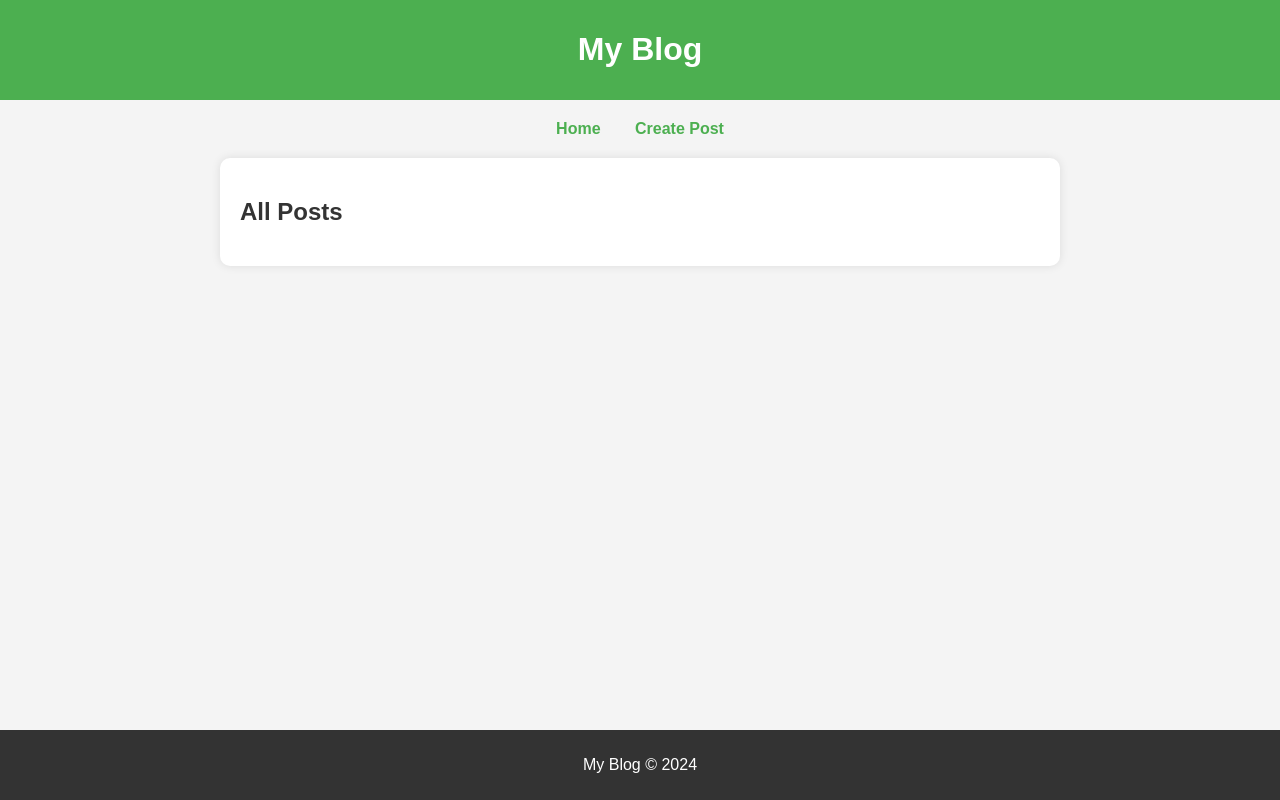
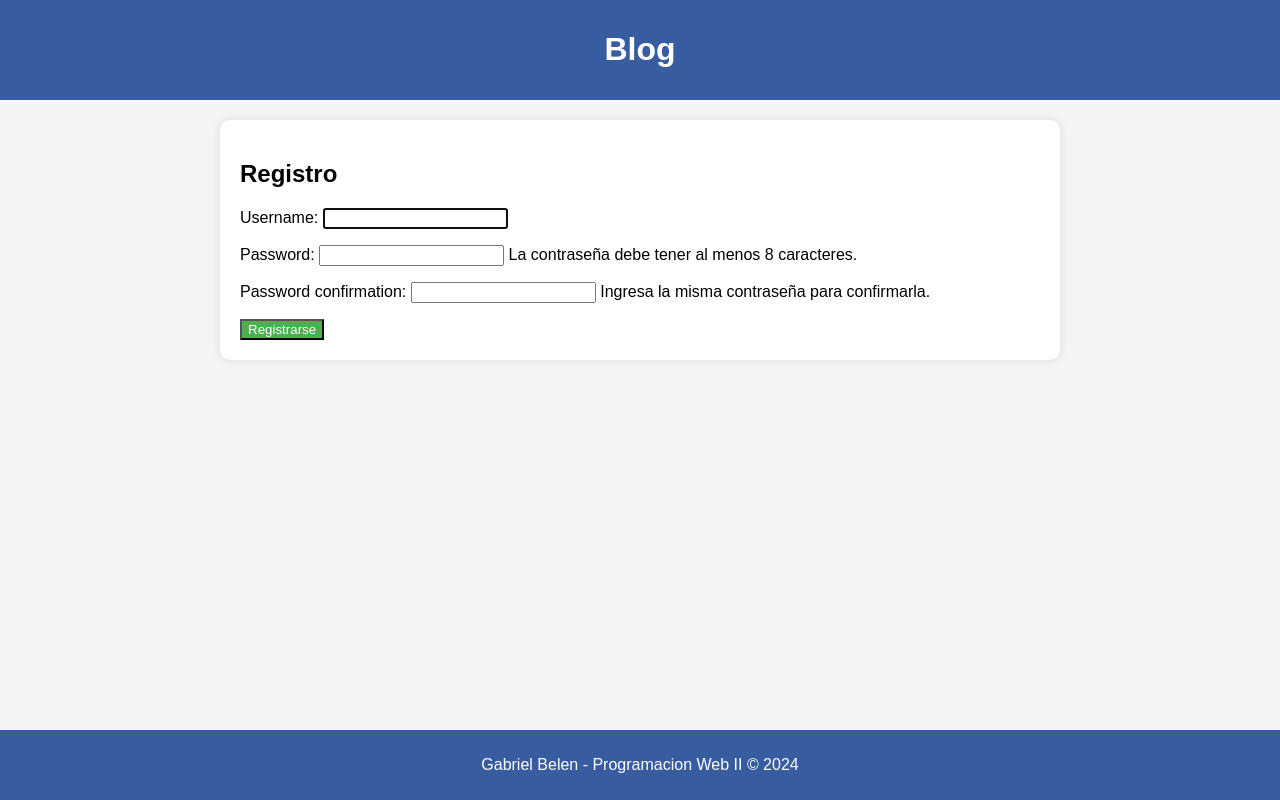
Before and after one commit to gabitoeo/blog_project, a Django app: page /register/ in a window 1280 px wide. Run offline with Django 4.2, Linux system fonts and the light colour scheme; data that the repository does not hold is empty.

Commit message:
varios cambios

```diff
--- a/blog_project/Blog/Blog/settings.py
+++ b/blog_project/Blog/Blog/settings.py
@@ -39,6 +39,10 @@ INSTALLED_APPS = [
     'django.contrib.staticfiles',
     'post',
 ]
+
+LOGIN_REDIRECT_URL = '/posts/'
+LOGOUT_REDIRECT_URL = '/'
+
 
 MIDDLEWARE = [
     'django.middleware.security.SecurityMiddleware',
--- a/blog_project/Blog/Blog/urls.py
+++ b/blog_project/Blog/Blog/urls.py
@@ -1,11 +1,13 @@
 from django.contrib import admin
 from django.urls import path, include
 from django.contrib.auth import views as auth_views
+from post import views as post_views
 
 urlpatterns = [
     path('admin/', admin.site.urls),
-    path('', include('post.urls')),
     path('login/', auth_views.LoginView.as_view(template_name='post/login.html'), name='login'),
-    path('logout/', auth_views.LogoutView.as_view(template_name='post/logout.html'), name='logout'),
-    path('register/', include('post.urls')),
+    path('', auth_views.LoginView.as_view(template_name='post/login.html'), name='login'),  # Página principal es login
+    path('register/', post_views.register, name='register'),
+    path('posts/', include('post.urls')),  # Las URLs de los posteos van aquí
+    path('logout/', auth_views.LogoutView.as_view(template_name='post/login.html'), name='logout'),
 ]
--- /dev/null
+++ b/blog_project/Blog/post/forms.py
@@ -0,0 +1,14 @@
+from django import forms
+from django.contrib.auth.forms import UserCreationForm
+from django.contrib.auth.models import User
+
+class CustomUserCreationForm(UserCreationForm):
+    class Meta:
+        model = User
+        fields = ['username', 'password1', 'password2']
+
+    def __init__(self, *args, **kwargs):
+        super().__init__(*args, **kwargs)
+        self.fields['username'].help_text = None
+        self.fields['password1'].help_text = 'La contraseña debe tener al menos 8 caracteres.'
+        self.fields['password2'].help_text = 'Ingresa la misma contraseña para confirmarla.'
--- a/blog_project/Blog/post/templates/base.html
+++ b/blog_project/Blog/post/templates/base.html
@@ -12,7 +12,7 @@
             padding: 0;
         }
         header {
-            background-color: #4CAF50;
+            background-color: #385ca0;
             color: white;
             padding: 10px 0;
             text-align: center;
@@ -24,11 +24,11 @@
         nav a {
             margin: 0 15px;
             text-decoration: none;
-            color: #4CAF50;
+            color: #385ca0;
             font-weight: bold;
         }
         footer {
-            background-color: #333;
+            background-color: #385ca0;
             color: white;
             text-align: center;
             padding: 10px 0;
@@ -49,13 +49,15 @@
 <body>
 
     <header>
-        <h1>My Blog</h1>
+        <h1> Blog </h1>
     </header>
 
+    {% if user.is_authenticated %}
     <nav>
         <a href="{% url 'post-list' %}">Home</a>
-        <a href="{% url 'post-create' %}">Create Post</a>
+        <a href="{% url 'post-create' %}">Crear post</a>
     </nav>
+    {% endif %}
 
     <div class="container">
         {% block content %}
@@ -63,7 +65,7 @@
     </div>
 
     <footer>
-        <p>My Blog &copy; 2024</p>
+        <p> Gabriel Belen - Programacion Web II &copy; 2024</p>
     </footer>
 
 </body>
--- a/blog_project/Blog/post/templates/post/login.html
+++ b/blog_project/Blog/post/templates/post/login.html
@@ -1,10 +1,12 @@
 {% extends "base.html" %}
 
 {% block content %}
-  <h2> Login </h2>
+  <h2>Iniciar Sesión</h2>
   <form method="POST">
     {% csrf_token %}
     {{ form.as_p }}
-    <button type="submit" style="background-color: #4CAF50; color: white;"> Iniciar Sesion </button>
+    <button type="submit" style="background-color: #4CAF50; color: white;">Iniciar Sesión</button>
   </form>
+
+  <p>¿No tienes una cuenta? <a href="{% url 'register' %}">Regístrate aquí</a></p>
 {% endblock %}
--- a/blog_project/Blog/post/templates/post/post_form.html
+++ b/blog_project/Blog/post/templates/post/post_form.html
@@ -1,7 +1,7 @@
 {% extends "base.html" %}
 
 {% block content %}
-  <h2 style="color: #4CAF50;"> Crear una nueva publicacion </h2>
+  <h2 style="color: #385ca0;"> Crear una nueva publicacion </h2>
   <form method="POST" style="background-color: #f9f9f9; padding: 20px; border-radius: 10px;">
     {% csrf_token %}
     {{ form.as_p }}
--- a/blog_project/Blog/post/templates/post/post_list.html
+++ b/blog_project/Blog/post/templates/post/post_list.html
@@ -1,13 +1,15 @@
 {% extends "base.html" %}
 
 {% block content %}
-  <h2 style="color: #333;">All Posts</h2>
+  <h2 style="color: #333;">Posteos</h2>
+
   <ul style="list-style: none; padding: 0;">
     {% for post in posts %}
       <li style="background-color: #e0e0e0; margin-bottom: 10px; padding: 15px; border-radius: 5px;">
         <a href="{% url 'post-detail' post.id %}" style="color: #2196F3; font-size: 18px;">{{ post.title }}</a>
-        <p style="color: #777;">by {{ post.author }} on {{ post.date_posted }}</p>
+        <p style="color: #777;">por {{ post.author }} el {{ post.date_posted }}</p>
       </li>
     {% endfor %}
   </ul>
+    <a href="{% url 'logout' %}" style="color: red; display: inline-block; margin-bottom: 15px;">Cerrar Sesión</a>
 {% endblock %}
--- a/blog_project/Blog/post/templates/post/register.html
+++ b/blog_project/Blog/post/templates/post/register.html
@@ -1,10 +1,25 @@
 {% extends "base.html" %}
 
 {% block content %}
-  <h2> Registrarse </h2>
+  <h2> Registro </h2>
   <form method="POST">
     {% csrf_token %}
     {{ form.as_p }}
-    <button type="submit" style="background-color: #4CAF50; color: white;"> Registrarse </button>
+    <button type="submit" style="background-color: #4CAF50; color: white;">Registrarse</button>
   </form>
+
+  {% if form.errors %}
+    <div>
+      <ul>
+        {% for field in form %}
+          {% for error in field.errors %}
+            <li>{{ error }}</li>
+          {% endfor %}
+        {% endfor %}
+        {% for error in form.non_field_errors %}
+          <li>{{ error }}</li>
+        {% endfor %}
+      </ul>
+    </div>
+  {% endif %}
 {% endblock %}
--- a/blog_project/Blog/post/views.py
+++ b/blog_project/Blog/post/views.py
@@ -2,10 +2,10 @@ from django.shortcuts import render, redirect
 from django.urls import reverse_lazy
 from django.views.generic import CreateView, ListView, DetailView, DeleteView, UpdateView
 from .models import Post
-from django.contrib.auth.forms import UserCreationForm
 from django.contrib import messages
 from django.contrib.auth.decorators import login_required
 from django.utils.decorators import method_decorator
+from .forms import CustomUserCreationForm
 
 class PostCreateView(CreateView):
     model = Post
@@ -18,6 +18,7 @@ class PostCreateView(CreateView):
         return super().form_valid(form)
 
 
+@method_decorator(login_required, name='dispatch')
 class PostListView(ListView):
     model = Post
     template_name = 'post/post_list.html'
@@ -48,14 +49,14 @@ class PostDeleteView(DeleteView):
 
 def register(request):
     if request.method == 'POST':
-        form = UserCreationForm(request.POST)
+        form = CustomUserCreationForm(request.POST)
         if form.is_valid():
             form.save()
             username = form.cleaned_data.get('username')
             messages.success(request, f'Account created for {username}!')
             return redirect('login')
     else:
-        form = UserCreationForm()
+        form = CustomUserCreationForm()
     return render(request, 'post/register.html', {'form': form})
 
 
```
Also changed, not shown: blog_project/Blog/db.sqlite3.
